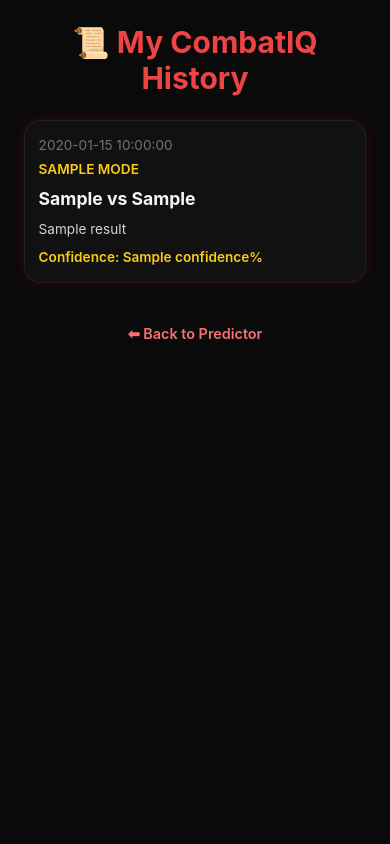
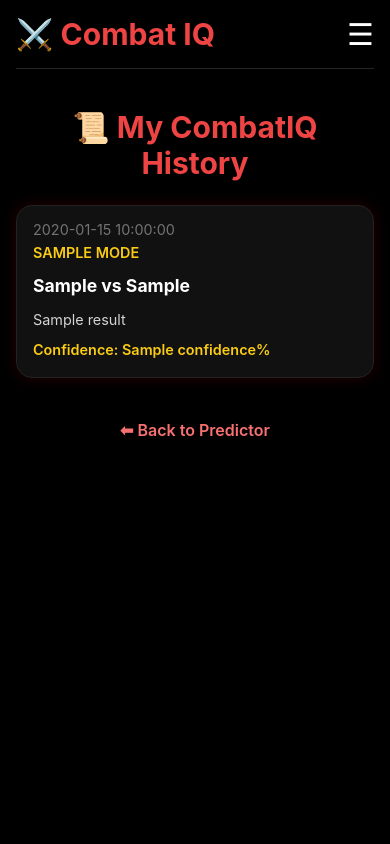
Before and after one commit to jtorres-1/combatIQ, a Flask app: template templates/history.html in a window 390 px wide. Run offline with Flask 3, Linux system fonts and the light colour scheme; the template is opened without the code that fills it: most values are stand-ins (such as "Sample title", 1, 10 or a date in 2020); some libraries are stand-ins or nearby versions.

Commit message:
Update history.html

```diff
--- a/templates/history.html
+++ b/templates/history.html
@@ -3,105 +3,116 @@
 <head>
   <meta charset="UTF-8" />
   <title>📜 CombatIQ • My History</title>
+  <meta name="viewport" content="width=device-width, initial-scale=1">
+
   <script src="https://cdn.tailwindcss.com"></script>
 
   <style>
     body {
-      background-color: #0a0a0a;
-      color: #f5f5f5;
-      font-family: 'Inter', sans-serif;
-      overflow-x: hidden;
+      background: #000;
+      color: white;
+      font-family: Inter, sans-serif;
     }
 
     .card {
       background: #111;
       border: 1px solid #222;
       border-radius: 1rem;
+      padding: 1.2rem;
       box-shadow: 0 0 15px rgba(255, 0, 0, 0.15);
-      padding: 1.2rem;
-      transition: transform 0.2s ease;
       word-break: break-word;
+      transition: transform .15s ease;
     }
 
-    .card:hover { transform: scale(1.02); }
+    .card:hover {
+      transform: scale(1.02);
+    }
 
-    /* ======================== */
-    /* MOBILE OPTIMIZATION      */
-    /* ======================== */
-    @media (max-width: 640px) {
-      body {
-        padding: 1.2rem;
-      }
-      h1 {
-        font-size: 1.8rem;
-        text-align: center;
-        line-height: 2.2rem;
-      }
+    @media(max-width: 640px) {
+      .card { padding: 1rem; }
+      .card h3 { font-size: 1.1rem; }
+      .card p { font-size: 0.9rem; }
+
       .history-header {
         flex-direction: column;
-        align-items: center;
         text-align: center;
         gap: 0.6rem;
-        width: 100%;
       }
+
       .history-header img {
         width: 55px !important;
         height: 55px !important;
-      }
-      .history-header p {
-        font-size: 0.95rem;
-      }
-      .card {
-        padding: 1rem;
-      }
-      .card h3 {
-        font-size: 1.1rem;
-        line-height: 1.4rem;
-      }
-      .card p {
-        font-size: 0.9rem;
-        line-height: 1.3rem;
-      }
-      .grid {
-        gap: 1rem !important;
-        padding: 0;
-      }
-      a[href="/"] {
-        font-size: 0.9rem;
-      }
-    }
-
-    @media (max-width: 420px) {
-      .card {
-        padding: 0.85rem;
-      }
-      .card p {
-        font-size: 0.85rem;
-      }
-      h1 {
-        font-size: 1.65rem;
       }
     }
   </style>
 </head>
 
-<body class="min-h-screen flex flex-col items-center p-6">
+<body class="min-h-screen flex flex-col items-center px-4">
 
-  <h1 class="text-3xl font-bold text-red-500 mb-4">📜 My CombatIQ History</h1>
+  <!-- NAV -->
+  <nav class="w-full max-w-6xl border-b border-neutral-800 py-4 flex justify-between items-center">
+    <h1 class="text-3xl font-bold text-red-500">⚔️ Combat IQ</h1>
+
+    <!-- Desktop -->
+    <div class="hidden sm:flex gap-6 text-sm items-center">
+      <a class="text-gray-300 hover:text-yellow-400" href="/">Home</a>
+      <a class="text-gray-300 hover:text-yellow-400" href="/betting">Betting Mode</a>
+
+      {% if user %}
+      <a class="text-yellow-400 hover:text-yellow-300" href="/history">History</a>
+      {% endif %}
+
+      <a class="text-gray-300 hover:text-yellow-400" href="/upgrade">Upgrade</a>
+
+      {% if user and user.email %}
+        <span class="text-xs text-gray-400">Signed in as
+          <span class="text-yellow-400">{{ user.email }}</span>
+        </span>
+        <a class="text-xs text-red-400 hover:text-red-300" href="{{ url_for('logout') }}">Logout</a>
+      {% else %}
+        <a class="text-xs text-gray-300 hover:text-white" href="{{ url_for('login') }}">Sign in</a>
+      {% endif %}
+    </div>
+
+    <!-- Mobile -->
+    <button id="menuBtn" class="sm:hidden text-white text-3xl">&#9776;</button>
+  </nav>
+
+  <!-- Mobile dropdown -->
+  <div id="mobileMenu" class="hidden w-full max-w-6xl bg-neutral-900 border-b border-neutral-800 p-4 sm:hidden flex flex-col gap-3">
+    <a href="/" class="text-gray-200">Home</a>
+    <a href="/betting" class="text-gray-200">Betting Mode</a>
+    {% if user %}<a href="/history" class="text-yellow-400">History</a>{% endif %}
+    <a href="/upgrade" class="text-gray-200">Upgrade</a>
+
+    {% if user and user.email %}
+      <span class="text-xs text-gray-400">Signed in as
+        <span class="text-yellow-400">{{ user.email }}</span>
+      </span>
+      <a href="{{ url_for('logout') }}" class="text-red-400 text-sm">Logout</a>
+    {% else %}
+      <a href="{{ url_for('login') }}" class="text-gray-200 text-sm">Sign in</a>
+    {% endif %}
+  </div>
+
+  <!-- HEADER -->
+  <h1 class="text-3xl font-bold text-red-500 mt-10 mb-4 text-center">📜 My CombatIQ History</h1>
 
   {% if user %}
   <div class="history-header flex items-center gap-3 mb-6 w-full max-w-6xl">
-    <img src="{{ user.picture }}" alt="pfp" class="w-10 h-10 rounded-full border border-red-400" />
+    <img src="{{ user.picture }}" class="w-10 h-10 rounded-full border border-red-400" />
     <div>
       <p class="text-lg font-semibold">{{ user.name }}</p>
       <p class="text-sm text-neutral-400">{{ user.email }}</p>
     </div>
-    <a href="/logout" class="ml-auto text-sm text-yellow-400 hover:underline">Logout</a>
+    <a href="/logout" class="ml-auto text-sm text-yellow-400 hover:underline hidden sm:block">Logout</a>
   </div>
   {% endif %}
 
+  <!-- HISTORY GRID -->
   {% if predictions %}
   <div class="grid grid-cols-1 sm:grid-cols-2 lg:grid-cols-3 gap-5 w-full max-w-6xl mt-2">
+
     {% for p in predictions %}
     <div class="card">
       <p class="text-xs text-neutral-500">{{ p.created_at }}</p>
@@ -121,6 +132,7 @@
       </p>
     </div>
     {% endfor %}
+
   </div>
 
   {% else %}
@@ -129,5 +141,11 @@
 
   <a href="/" class="mt-10 text-red-400 hover:text-red-300 font-semibold">⬅ Back to Predictor</a>
 
+  <script>
+    document.getElementById("menuBtn").onclick = () => {
+      document.getElementById("mobileMenu").classList.toggle("hidden");
+    };
+  </script>
+
 </body>
 </html>
```
